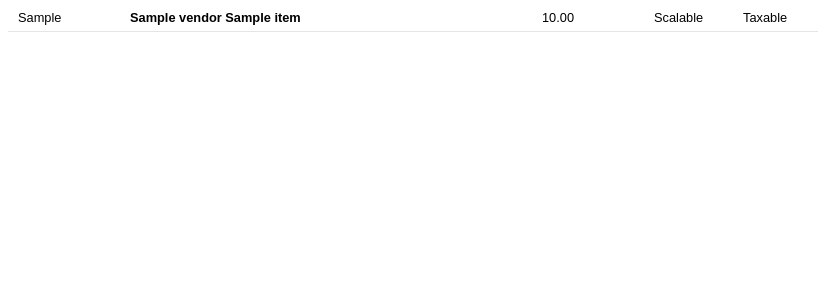
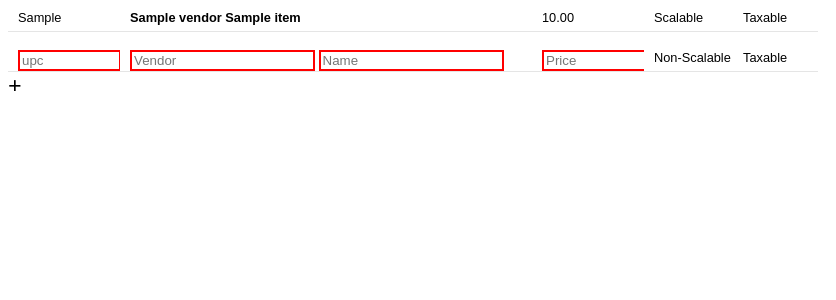
Before and after one commit to maxolasersquad/orthosie, a Django app: page /inventory/ in a window 1280 px wide. Shown: the top 300 px of the page, without its empty margins (0-836 px from the left). Run offline with Django 3.2, Linux system fonts and the light colour scheme; tables that the repository leaves empty hold one stand-in row (values such as "Sample post").

Commit message:
Initial work to be able to add inventory.

```diff
--- a/inventory/models.py
+++ b/inventory/models.py
@@ -18,7 +18,7 @@
 from django.db import models
 
 class Vendor(models.Model):
-    name = models.CharField(max_length=50)
+    name = models.CharField(max_length=50, unique=True)
 
     def __unicode__(self):
         return self.name
@@ -27,7 +27,7 @@ class Vendor(models.Model):
         ordering = ['name']
 
 class Item(models.Model):
-    upc = models.CharField(max_length=30)
+    upc = models.CharField(max_length=30, unique=True)
     name = models.CharField(max_length=30)
     price = models.DecimalField(max_digits=17, decimal_places=2)
     scalable = models.BooleanField()
--- a/inventory/urls.py
+++ b/inventory/urls.py
@@ -4,4 +4,5 @@ from inventory import views
 urlpatterns = patterns('',
     url(r'^$', views.index, name='index'),
     url(r'update_inventory', views.update_inventory, name='update_inventory'),
+    url(r'create_inventory', views.create_inventory, name='create_inventory'),
 )
--- a/inventory/views.py
+++ b/inventory/views.py
@@ -8,7 +8,6 @@ def index(request):
     return render(request, 'inventory/index.html', context)
 
 def update_inventory(request):
-    print('"' + request.POST['upc'] + '"')
     item = Item.objects.get(upc=request.POST['upc'])
 
     if 'price' in request.POST:
@@ -37,3 +36,31 @@ def update_inventory(request):
     context_instance = { 'item': item }
 
     return render(request, 'inventory/update_inventory.json', context_instance, content_type="application/json")
+
+def create_inventory(request):
+    item = Item(upc=request.POST['upc'])
+    if 'price' in request.POST:
+        item.price = request.POST['price']
+    if 'name' in request.POST:
+        item.name = request.POST['name']
+    if 'scalable' in request.POST:
+        if request.POST['scalable'] == 'true':
+            item.scalable = True
+        else:
+            item.scalable = False
+    if 'taxable' in request.POST:
+        if request.POST['taxable'] == 'true':
+            item.taxable = True
+        else:
+            item.taxable = False
+    if 'vendor' in request.POST:
+        try:
+            vendor = Vendor.objects.get(name = request.POST['vendor'])
+        except ObjectDoesNotExist:
+            vendor = Vendor(name=request.POST['vendor'])
+            vendor.save()
+        item.vendor = vendor
+    item.save()
+
+    context_instance = {'item' : item }
+    return render(request, 'inventory/update_inventory.json', context_instance, content_type="application/json")
--- a/static/css/inventory.css
+++ b/static/css/inventory.css
@@ -111,3 +111,17 @@
   text-overflow: ellipsis;
   min-height: 21px;
 }
+
+#add_inventory {
+  font-size: 1.5em;
+  font-weight: 900;
+  cursor: pointer;
+}
+
+.inventory_upc > input {
+  width: 95px;
+}
+
+:invalid {
+  border: 2px solid #ff0000;
+}
--- a/static/js/inventory.js
+++ b/static/js/inventory.js
@@ -174,5 +174,56 @@ Orthosie.inventory = {
       }
     });
 
+  },
+
+  new_inventory: function() {
+    if ($('#input_upc > input').val() == '' || $('#input_vendor > input').val() == '' || $('#input_name > input').val() == '' || $('#input_price > input').val() == '') {
+      console.log('Fail');
+      return
+    }
+    else if ($('#input_upc :invalid').length === 1) {
+      alert('Invalid UPC');
+      return;
+    }
+
+    var scalable;
+    if ($('#input_scalable').html() == 'Scalable') {
+      scalable = false;
+    }
+    else {
+      scalable = true;
+    }
+
+    var taxable;
+    if ($('#input_taxable').html() == 'Taxable') {
+      taxable = false;
+    }
+    else {
+      taxable = true;
+    }
+
+    post_args = {
+      upc: $('#input_upc > input').val(),
+      vendor: $('#input_vendor > input').val(),
+      name: $('#input_name > input').val(),
+      price: $('#input_price > input').val(),
+      scalable: scalable,
+      taxable: taxable
+    };
+
+    post_args[$('#csrf_token>input').attr('name')] = $('#csrf_token>input').attr('value');
+
+    $.ajax({
+      url: '/inventory/create_inventory/',
+      data: post_args,
+      type: 'POST',
+      dataType: 'json',
+      success: function(data, status) {
+        location.reload();
+      },
+      error: function(xhr, text, error) {
+        alert('There was an error processing the request.' + '\n' + text + '\n' + error);
+      }
+    });
   }
 }
--- a/templates/inventory/index.html
+++ b/templates/inventory/index.html
@@ -21,7 +21,26 @@
           <td id="{{ inventory.upc }}_taxable" class="inventory_taxable" onclick="Orthosie.inventory.toggle_taxable('{{ inventory.upc }}');">{{ inventory.taxable|yesno:"Taxable, Non-Taxable," }}</td>
         </tr>
 {% endfor %}
+        <tr>
+          <td id="input_upc" class="inventory_upc">
+            <input type="text" required pattern="\d+" placeholder="upc" onblur="Orthosie.inventory.new_inventory();" />
+          </td>
+          <td id="input_vendor_name" class="inventory_vendor_name">
+            <span id="input_vendor">
+              <input type="text" required placeholder="Vendor" onblur="Orthosie.inventory.new_inventory();" />
+            </span>
+            <span id="input_name">
+              <input type="text" required placeholder="Name" onblur="Orthosie.inventory.new_inventory();" />
+            </span>
+          </td>
+          <td id="input_price" class="inventory_price">
+            <input type="number" required placeholder="Price" step="0.01" min="0" onblur="Orthosie.inventory.new_inventory();" />
+          </td>
+          <td id="input_scalable" class="inventory_scalable">Non-Scalable</td>
+          <td id="input_taxable" class="inventory_taxable">Taxable</td>
+        </tr>
       </tbody>
     </table>
+    <span id="add_inventory" onclick='Orthosie.inventory.new_inventory_row();'>+</span>
   </body>
 </html>
```
